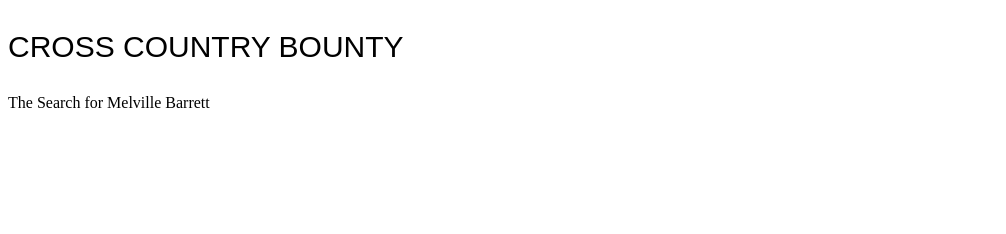
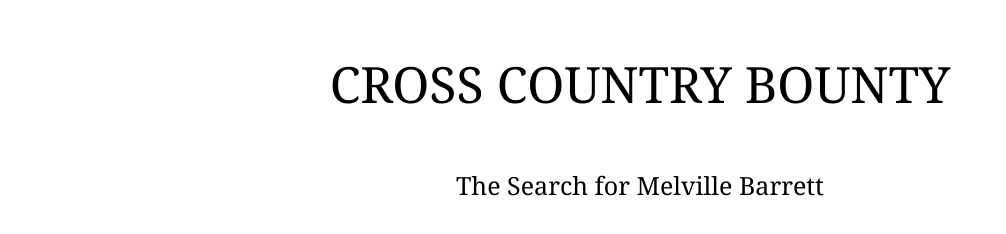
Before and after one commit to ChronMan323/campaign_website, a plain HTML site: page index.html in a window 1280 px wide. Shown: the whole page, without its empty margins (0-1006 px from the left). Drawn offline with Linux system fonts and the light colour scheme.

Commit message:
Playing around with font styles

```diff
--- a/index.html
+++ b/index.html
@@ -9,7 +9,7 @@
 <body>
 
     <p class="title">CROSS COUNTRY BOUNTY</p>
-    <p>The Search for Melville Barrett</p>
+    <p class="subtitle">The Search for Melville Barrett</p>
 
 </body>
 </html>
--- a/style.css
+++ b/style.css
@@ -1,8 +1,14 @@
 
 .title {
+    font-family: Georgia, 'Times New Roman', Times, serif;
+    font-size: 50px;
+    font-weight: 500;
+    text-align: center;
+}
 
-    font-family: Arial, Helvetica, sans-serif;
-    font-size: 30px;
-    font-weight: 300;
-
+.subtitle {
+    font-family: Georgia, 'Times New Roman', Times, serif;
+    font-size: 25px;
+    font-weight: 200;
+    text-align: center;
 }
```
